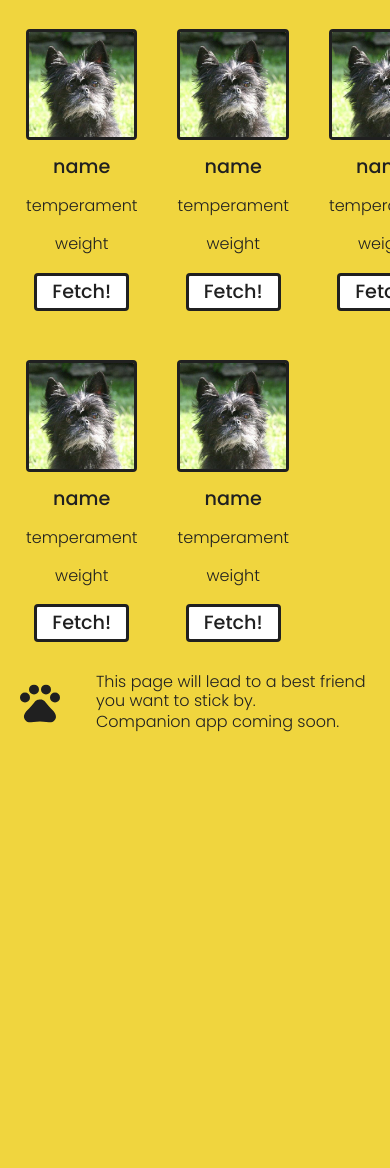
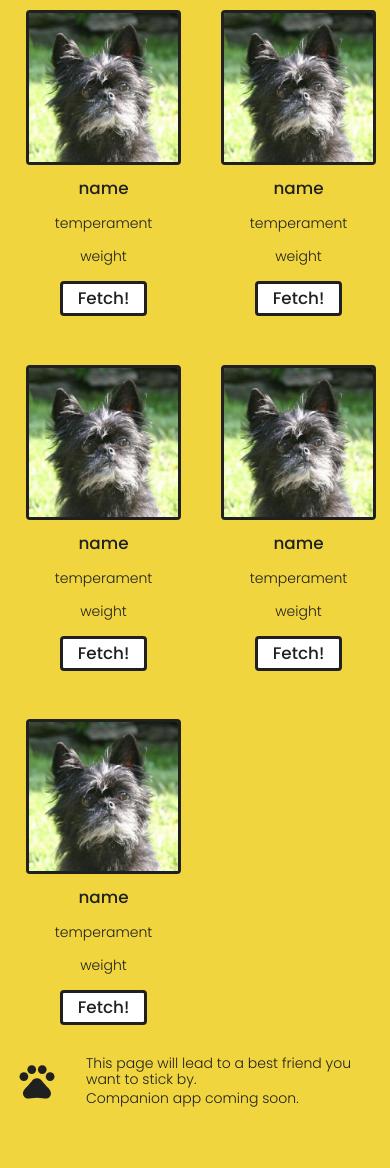
Before and after one commit to xz-dice/2021-march-fetch, a PHP site: page / in a window 390 px wide; the page is wider, and only the part inside the window is pictured. Shown: the part 390-1558 px from the top of that part. Before the commit the page ends 1122 px from the top of that part, so only its background shows below. Run offline with PHP 8.4, Linux system fonts and the light colour scheme.

Commit message:
Changed responsive text size & decreased wide resolution side margins

```diff
--- a/css/index.css
+++ b/css/index.css
@@ -31,3 +31,13 @@ article a, article h3, article p {
 article h3 {
     margin-top: 1rem;
 }
+
+/*-------------------------------------------------------------------
+                             NARROW RESOLUTIONS
+ -------------------------------------------------------------------*/
+
+@media screen and (max-width: 850px) {
+    main {
+        grid-template-columns: 1fr 1fr;
+    }
+}
--- a/css/styles.css
+++ b/css/styles.css
@@ -14,9 +14,9 @@ html {
 }
 
 body {
-    width: 50%;
     position: relative;
-    left: 25%;
+    width: 70%;
+    left: 15%;
 }
 
 *:focus {
@@ -119,14 +119,11 @@ footer p {
                              NARROW RESOLUTIONS
  -------------------------------------------------------------------*/
 
-@media screen and (max-width: 1300px) {
-    body {
-        width: 70%;
-        left: 15%;
+@media screen and (max-width: 850px) {
+    html {
+        font-size: 14px;
     }
-}
 
-@media screen and (max-width: 850px) {
     body {
         width: 100%;
         left: 0;
```
